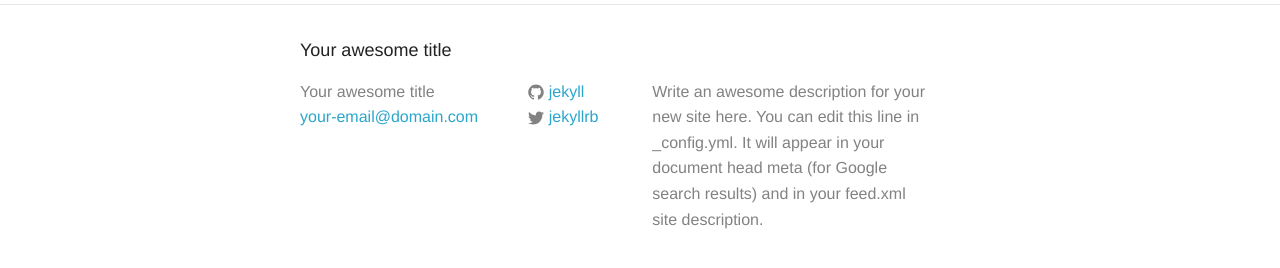
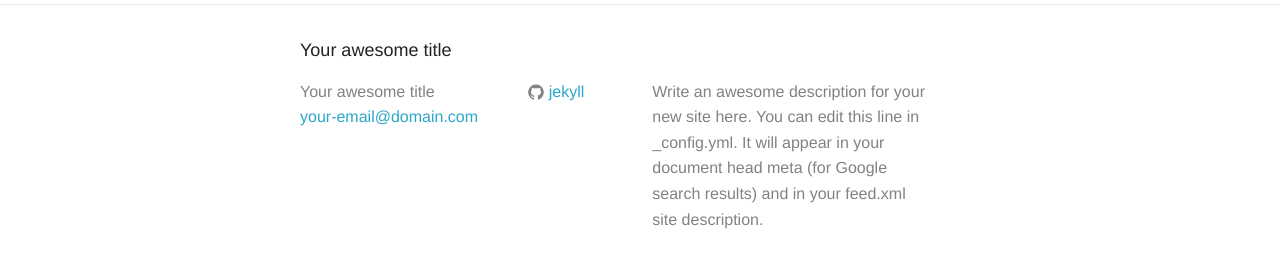
Before and after one commit to MattLuker/bcn, a Jekyll site: the page built from index.html, in a window 1280 px wide. Shown: the part 289-557 px from the top of the page. Built offline with Jekyll 4.4.1, drawn with Linux system fonts in a browser that asks for light colours; nearby versions of some CDN libraries.

Commit message:
Removed social icons.

```diff
--- a/_includes/footer.html
+++ b/_includes/footer.html
@@ -30,16 +30,6 @@
 
           {% if site.twitter_username %}
           <li>
-            <a href="https://twitter.com/{{ site.twitter_username }}">
-              <span class="icon  icon--twitter">
-                <svg viewBox="0 0 16 16">
-                  <path fill="#828282" d="M15.969,3.058c-0.586,0.26-1.217,0.436-1.878,0.515c0.675-0.405,1.194-1.045,1.438-1.809
-                  c-0.632,0.375-1.332,0.647-2.076,0.793c-0.596-0.636-1.446-1.033-2.387-1.033c-1.806,0-3.27,1.464-3.27,3.27 c0,0.256,0.029,0.506,0.085,0.745C5.163,5.404,2.753,4.102,1.14,2.124C0.859,2.607,0.698,3.168,0.698,3.767 c0,1.134,0.577,2.135,1.455,2.722C1.616,6.472,1.112,6.325,0.671,6.08c0,0.014,0,0.027,0,0.041c0,1.584,1.127,2.906,2.623,3.206 C3.02,9.402,2.731,9.442,2.433,9.442c-0.211,0-0.416-0.021-0.615-0.059c0.416,1.299,1.624,2.245,3.055,2.271 c-1.119,0.877-2.529,1.4-4.061,1.4c-0.264,0-0.524-0.015-0.78-0.046c1.447,0.928,3.166,1.469,5.013,1.469 c6.015,0,9.304-4.983,9.304-9.304c0-0.142-0.003-0.283-0.009-0.423C14.976,4.29,15.531,3.714,15.969,3.058z"/>
-                </svg>
-              </span>
-
-              <span class="username">{{ site.twitter_username }}</span>
-            </a>
           </li>
           {% endif %}
         </ul>
```
